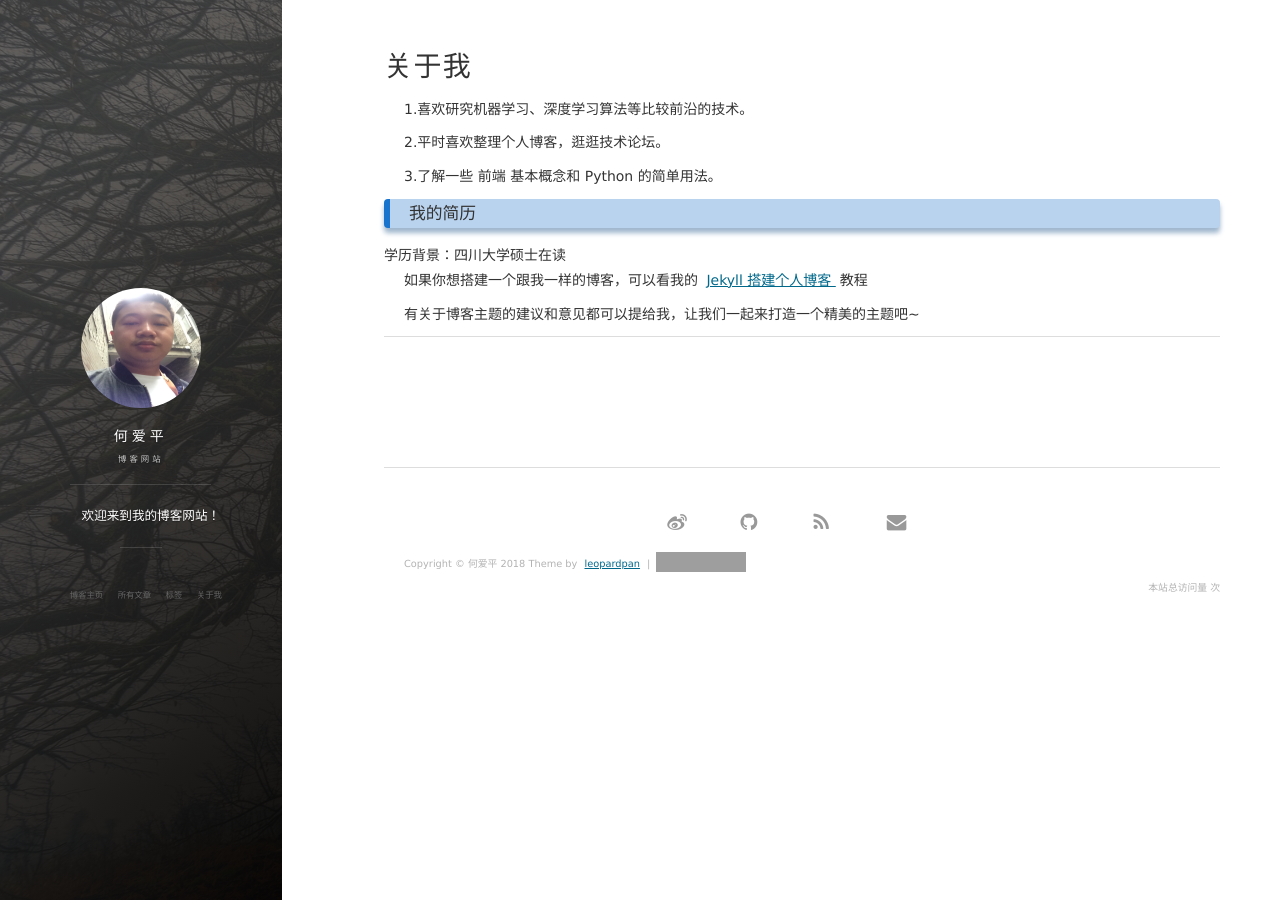
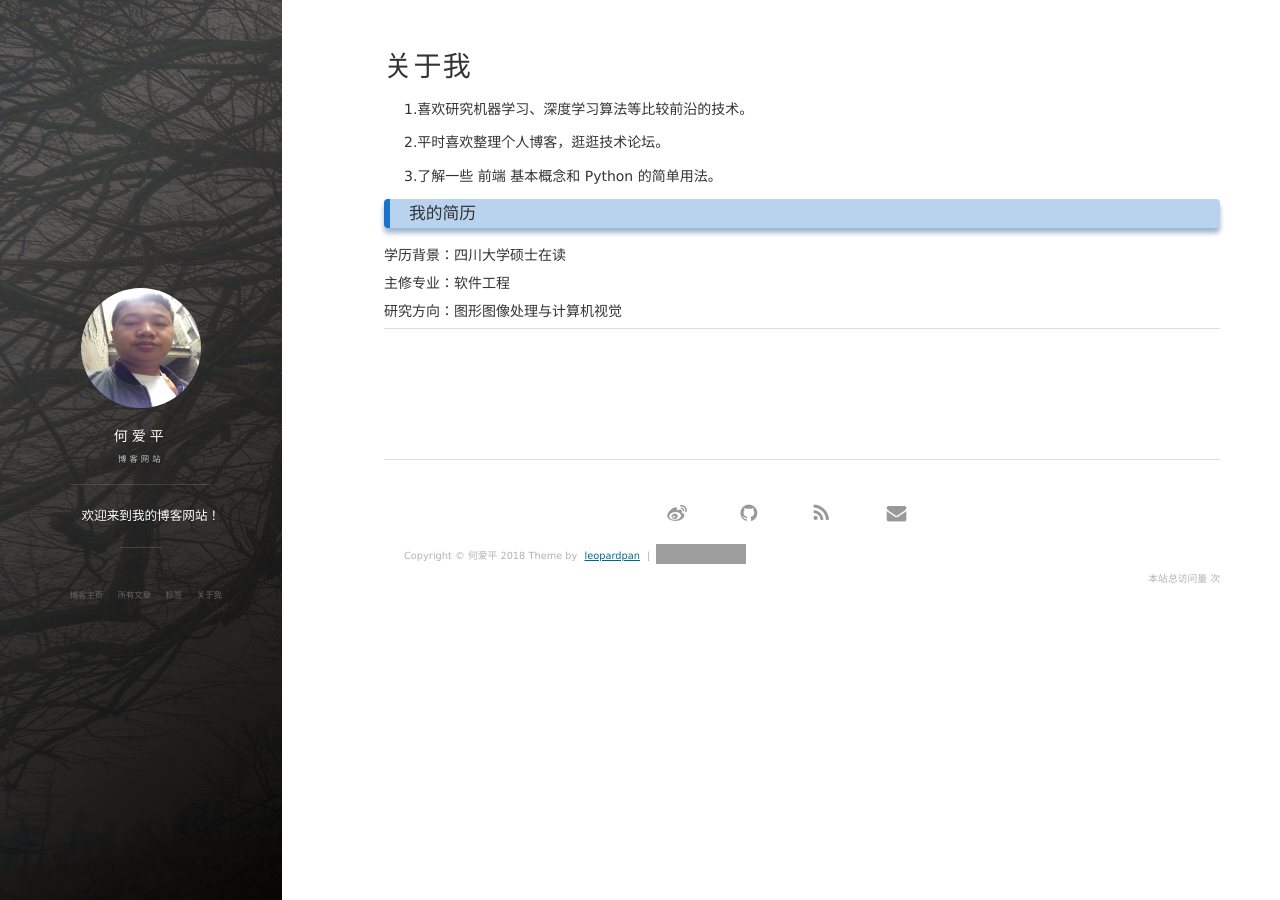
Before and after one commit to AndrewHeaiping/AndrewHeaiping.github.io., a Jekyll site: the page built from about.md, in a window 1280 px wide. Built offline with Jekyll 4.4.1, drawn with Linux system fonts in a browser that asks for light colours; nearby versions of some CDN libraries; comment, search, counter and statistics services are not loaded; grey boxes are pictures that could not be loaded.

Commit message:
Update about.md

```diff
--- a/about.md
+++ b/about.md
@@ -18,18 +18,16 @@ title: 关于我
 <h5>学历背景：四川大学硕士在读</h5>
 <p>
 
-如果你想搭建一个跟我一样的博客，可以看我的
-<a href="/2016/10/jekyll_tutorials1/"> Jekyll 搭建个人博客 </a>
-教程
+<h5>主修专业：软件工程</h5>
+<p>
+
+<h5>研究方向：图形图像处理与计算机视觉</h5>
+<p>
+
 
 <p>
 
-有关于博客主题的建议和意见都可以提给我，让我们一起来打造一个精美的主题吧~
-
 <p>
-
-
-
 
 <p>
 
```
